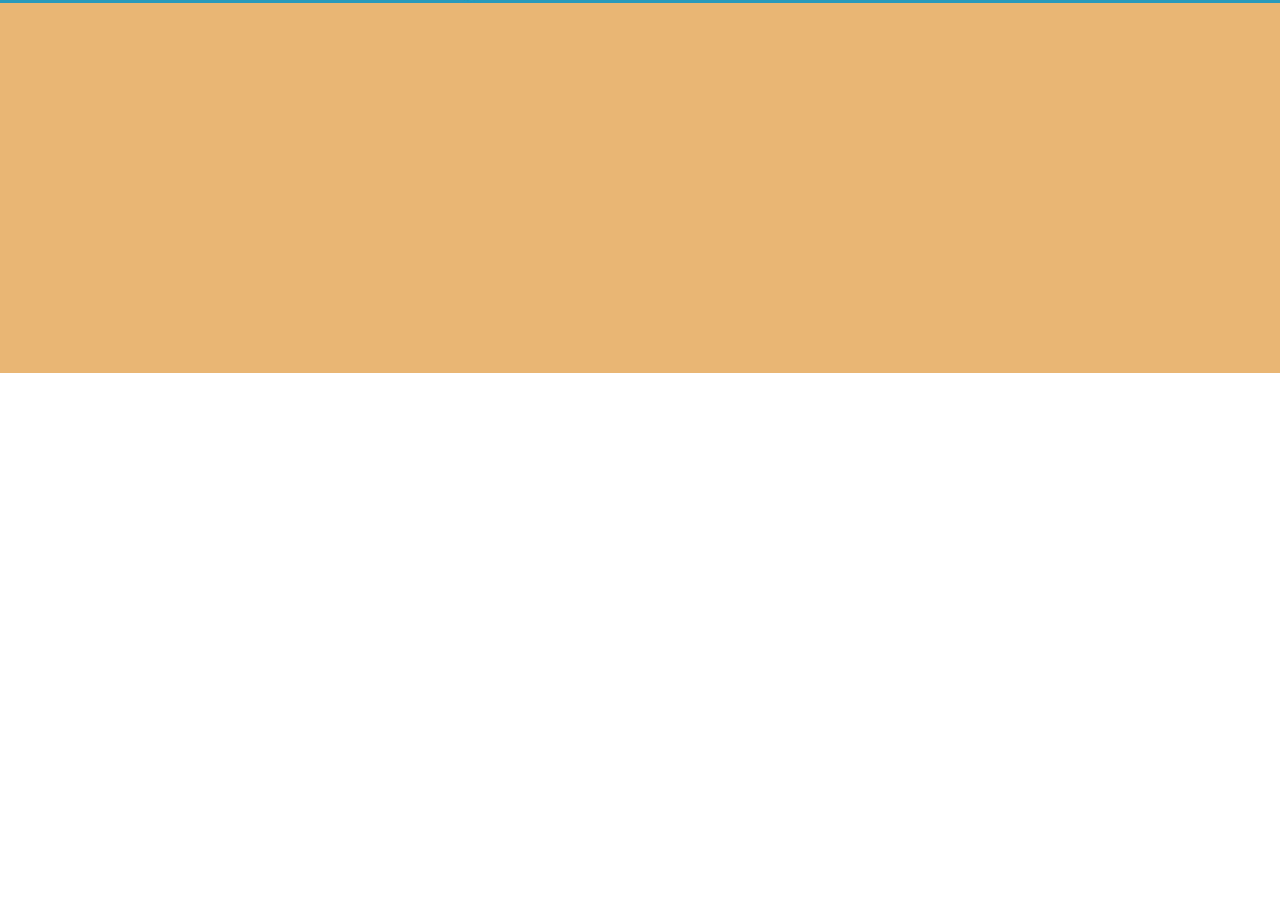
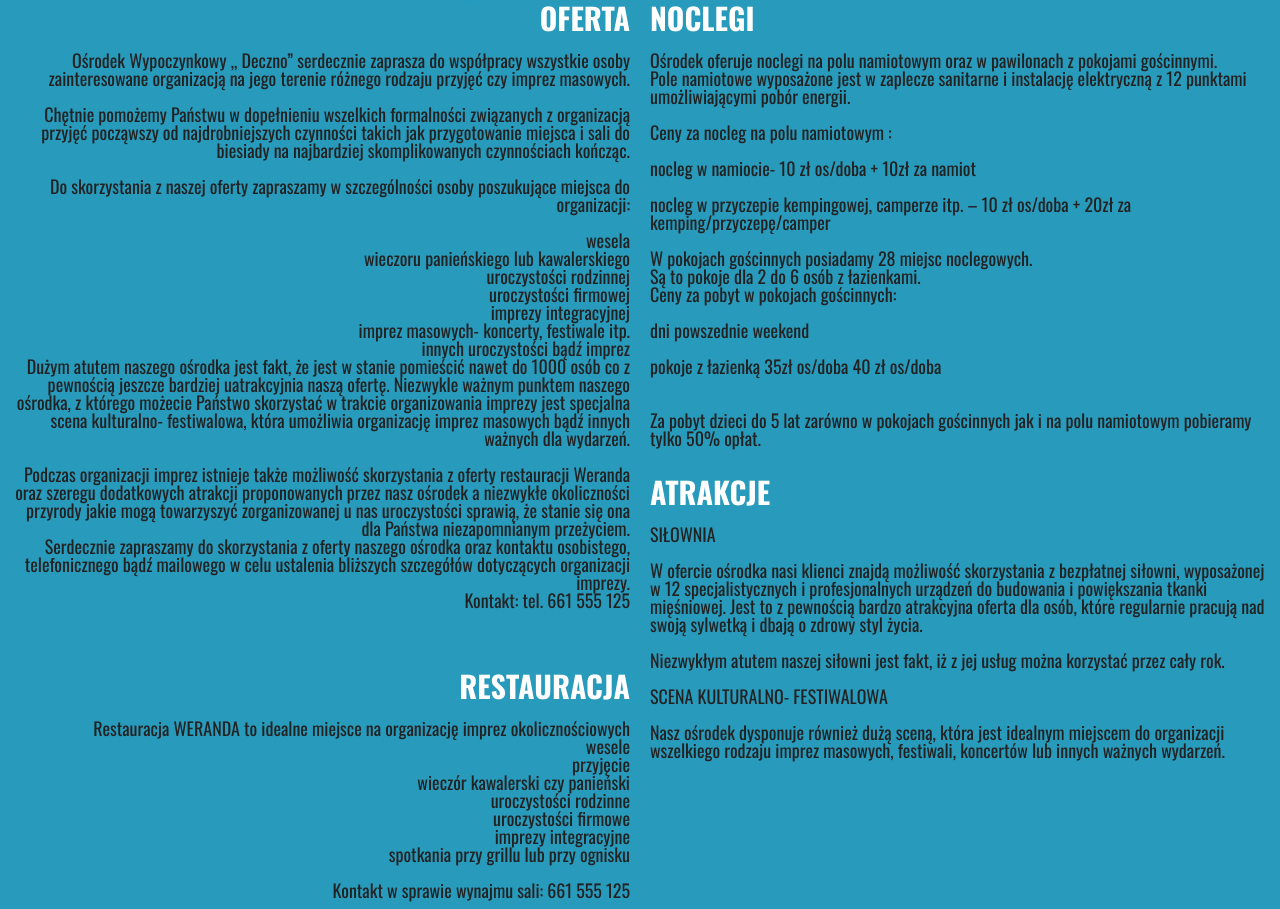
Before and after one commit to woyteka/deczno, a plain HTML site: page index.html in a window 1280 px wide. Shown: the part 1332-2241 px from the top of the page. Before the commit the page ends 1705 px from the top, so only its background shows below. Drawn offline with nearby package versions, Linux system fonts and the light colour scheme.

Commit message:
deczno04

```diff
--- a/css/responsive.css
+++ b/css/responsive.css
@@ -151,6 +151,14 @@ top:100px;
         z-index: 1;
         }
 
+        .container-blue-txt{
+            margin-top:-670px;
 
 
+        }
+
+        .container-blue-text-box{
+            padding-top:20px;
+        }
+
 }
--- a/css/style.css
+++ b/css/style.css
@@ -380,6 +380,16 @@ List
 - 04a box z treścią po lewej
 - 04b box z fotkami i biletem po prawej
 - 04c fota bilety
+- 04d grafika brzegu
+
+05 kontainer z niebieskim tłem
+- 05a kontainer do ustawianie boksów z trescią
+- 05b kontenery z trescią lewa strona
+- 05c kontenery z trescią prawa strona
+
+ /*
+
+
 */
 
 /* FONT USED League-gothic
@@ -614,7 +624,11 @@ p{
 
 }
 
-
+ /*
+---------------------------
+04d grafika brzegu
+---------------------------
+*/
 .container-brzeg-gora-img{
 display: flex;
 justify-content: center;
@@ -622,3 +636,71 @@ position: relative;
 top:-370px;
 z-index: 1;
 }
+
+ /*
+---------------------------
+05 kontainer z niebieskim tłem
+---------------------------
+*/
+
+.container-blue-txt{
+    display: flex;
+    justify-content: center;
+    background-color:#289abc;
+    margin-top:-370px;
+    width:100%;
+
+}
+
+
+
+
+ /*
+---------------------------
+05a kontainer do ustawianie boksów z trescią
+---------------------------
+*/
+
+.container-blue-text-box{
+    display:flex;
+    justify-content: center;
+    width:100%;
+    max-width:1366px;
+}
+
+.container-blue-text-box h1{
+    color:white;
+    font-size:30px;
+}
+
+ /*
+---------------------------
+05b kontenery z trescią lewa strona
+---------------------------
+*/
+
+.container-blue-text-left{
+
+    display: flex;
+    flex-direction:column;
+    width:50%;
+    justify-content: right;
+    text-align: right;
+    padding:0 10px 10px 10px;
+
+}
+
+/*
+---------------------------
+05c kontenery z trescią prawa strona
+---------------------------
+*/
+
+.container-blue-text-right{
+    display: flex;
+    flex-direction:column;
+    width:50%;
+    justify-content: left;
+    text-align: left;
+    padding:0 10px 10px 10px;
+}
--- a/index.html
+++ b/index.html
@@ -81,5 +81,97 @@ Ceny obowiązujące w sezonie 2019<br><br></p>
 </div>
 <div class="container-brzeg-gora-img"><img src="img/brzeg-gora.jpg"></div>
     </div>
+
+    <div class="container-blue-txt">
+        <div class="container-blue-text-box">
+<div class="container-blue-text-left">
+
+
+   <h1> OFERTA</h1>
+
+    <p><br> Ośrodek Wypoczynkowy ,, Deczno” serdecznie zaprasza do współpracy wszystkie osoby zainteresowane organizacją na jego terenie różnego rodzaju przyjęć czy imprez masowych.<br><br>
+
+    Chętnie pomożemy Państwu w dopełnieniu wszelkich formalności związanych z organizacją przyjęć począwszy od najdrobniejszych czynności takich jak przygotowanie miejsca i sali do biesiady na najbardziej skomplikowanych czynnościach kończąc.<br><br>
+
+    Do skorzystania z naszej oferty zapraszamy w szczególności osoby poszukujące miejsca do organizacji:<br><br>
+
+        wesela<br>
+        wieczoru panieńskiego lub kawalerskiego<br>
+        uroczystości rodzinnej<br>
+        uroczystości firmowej<br>
+        imprezy integracyjnej<br>
+        imprez masowych- koncerty, festiwale itp.<br>
+        innych uroczystości bądź imprez<br>
+
+    Dużym atutem naszego ośrodka jest fakt, że jest w stanie pomieścić nawet do 1000 osób co z pewnością jeszcze bardziej uatrakcyjnia naszą ofertę. Niezwykle ważnym punktem naszego ośrodka, z którego możecie Państwo skorzystać w trakcie organizowania imprezy jest specjalna scena kulturalno- festiwalowa, która umożliwia organizację imprez masowych bądź innych ważnych dla wydarzeń.<br><br>
+
+    Podczas organizacji imprez istnieje także możliwość skorzystania z oferty restauracji Weranda oraz szeregu dodatkowych atrakcji proponowanych przez nasz ośrodek a niezwykłe okoliczności przyrody jakie mogą towarzyszyć zorganizowanej u nas uroczystości sprawią, że stanie się ona dla Państwa niezapomnianym przeżyciem.<br>
+    Serdecznie zapraszamy do skorzystania z oferty naszego ośrodka oraz kontaktu osobistego, telefonicznego bądź mailowego w celu ustalenia bliższych szczegółów dotyczących organizacji imprezy.<br>
+    Kontakt: tel. 661 555 125</p><br><br>
+
+<h1><br>RESTAURACJA</h1>
+<p><br>
+        Restauracja WERANDA to idealne miejsce na organizację imprez okolicznościowych<br>
+        wesele<br>
+         przyjęcie<br>
+         wieczór kawalerski czy panieński<br>
+         uroczystości rodzinne<br>
+         uroczystości firmowe<br>
+         imprezy integracyjne<br>
+         spotkania przy grillu lub przy ognisku<br><br>
+
+     Kontakt w sprawie wynajmu sali: 661 555 125
+
+
+</p>
+
+
+
+
+
+</div>
+<div class="container-blue-text-right">
+
+<h1>NOCLEGI</h1>
+
+<p><br>Ośrodek oferuje noclegi na polu namiotowym oraz w pawilonach z pokojami gościnnymi.<br>
+    Pole namiotowe wyposażone jest w zaplecze sanitarne i instalację elektryczną z 12 punktami umożliwiającymi pobór energii.<br><br>
+
+    Ceny za nocleg na polu namiotowym :<br><br>
+
+    nocleg w namiocie- 10 zł os/doba + 10zł za namiot<br><br>
+
+    nocleg w przyczepie kempingowej, camperze itp. – 10 zł os/doba + 20zł za kemping/przyczepę/camper<br><br>
+
+    W pokojach gościnnych posiadamy 28 miejsc noclegowych. <br>
+    Są to pokoje dla 2 do 6 osób z łazienkami.<br>
+    Ceny za pobyt w pokojach gościnnych:<br><br>
+
+                                                   dni powszednie               weekend<br><br>
+
+    pokoje z łazienką                      35zł os/doba                 40 zł os/doba<br><br><br>
+
+
+    Za pobyt dzieci do 5 lat zarówno w pokojach gościnnych jak i na polu namiotowym pobieramy tylko 50% opłat.<br>
+    </p>
+
+<h1><br>ATRAKCJE</h1>
+
+<p><br>SIŁOWNIA<br><br>
+
+        W ofercie ośrodka nasi klienci znajdą możliwość skorzystania z bezpłatnej siłowni, wyposażonej w 12 specjalistycznych i profesjonalnych urządzeń do budowania i powiększania tkanki mięśniowej. Jest to z pewnością bardzo atrakcyjna oferta dla osób, które regularnie pracują nad swoją sylwetką i dbają o zdrowy styl życia.<br><br>
+
+        Niezwykłym atutem naszej siłowni jest fakt, iż z jej usług można korzystać przez cały rok.<br><br>
+
+        SCENA KULTURALNO- FESTIWALOWA<br><br>
+
+        Nasz ośrodek dysponuje również dużą sceną, która jest idealnym miejscem do organizacji wszelkiego rodzaju imprez masowych, festiwali, koncertów lub innych ważnych wydarzeń.<br></p>
+
+
+
+</div>
+</div>
+
+    </div>
 </body>
 </html>
```
